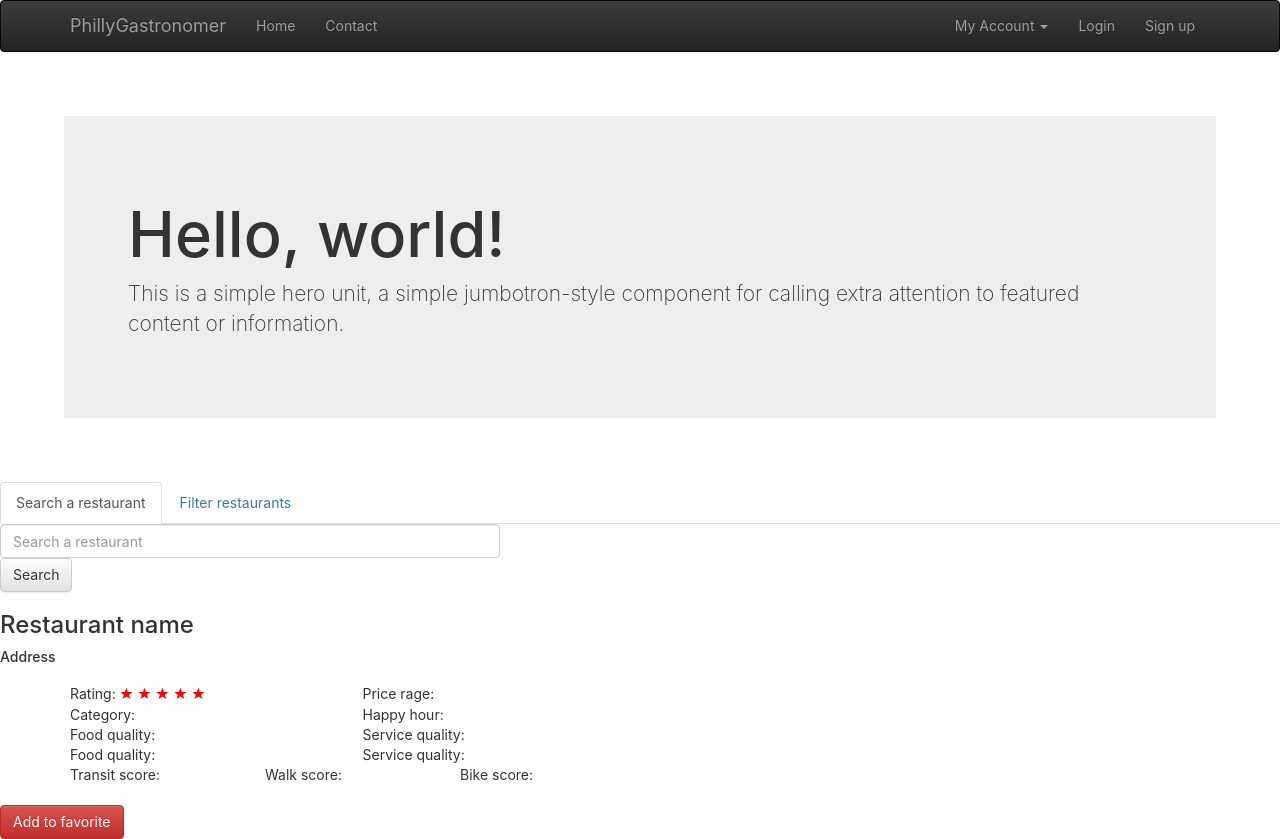
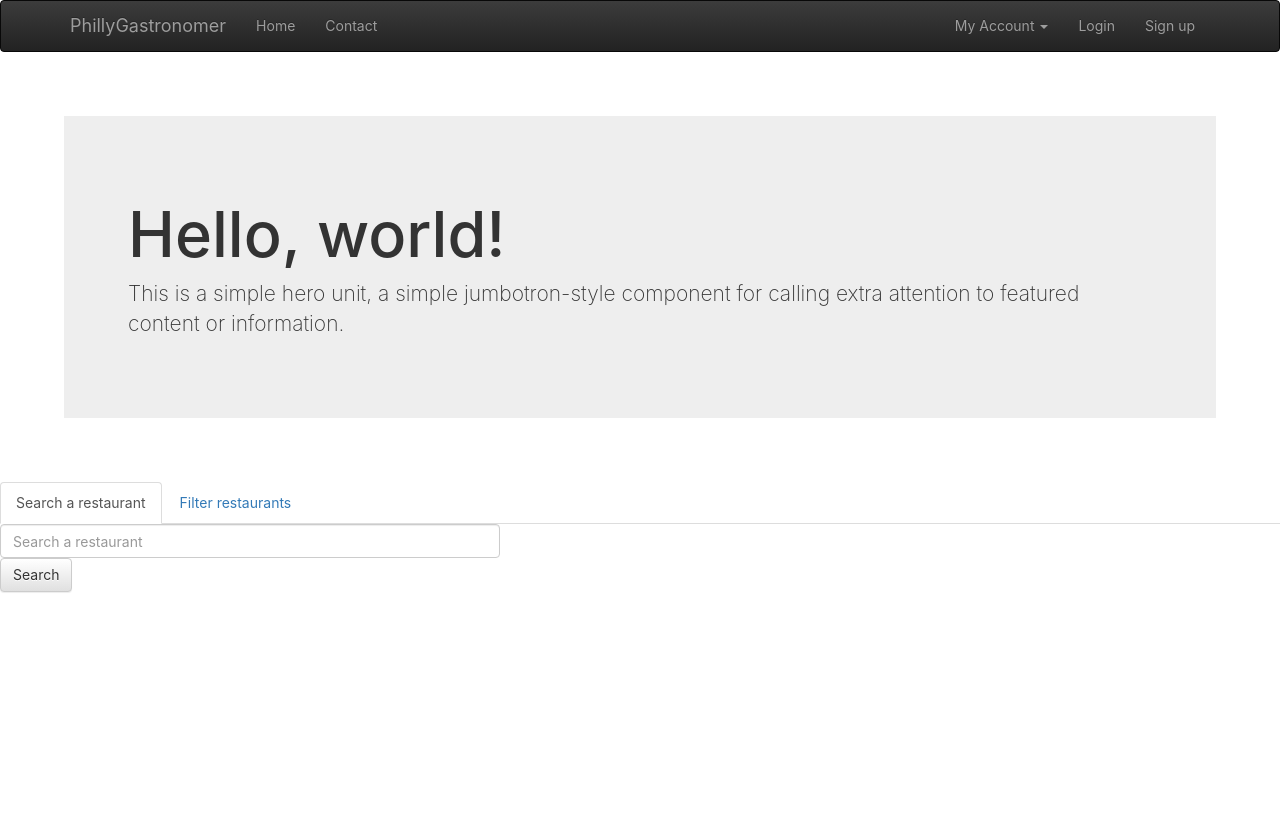
Before and after one commit to olivia-aosun/PhillyGastronomer, a React app in the folder Frontend/: page / in a window 1280 px wide. After the commit the page ends 800 px from the top, so only its background shows below. Built offline with nearby package versions, Linux system fonts and the light colour scheme.

Commit message:
remove test restaurant card from home

```diff
--- a/Frontend/src/containers/Home/Home.js
+++ b/Frontend/src/containers/Home/Home.js
@@ -53,7 +53,6 @@ class Home extends Component {
             <ButtonToolBar className={classes.buttonToolBar}>
                 <Button className={classes.searchButton} onClick={this.clickSearch}>Search</Button>
             </ButtonToolBar>
-            <RestaurantCard></RestaurantCard>
             </div>
         );
     }
```
